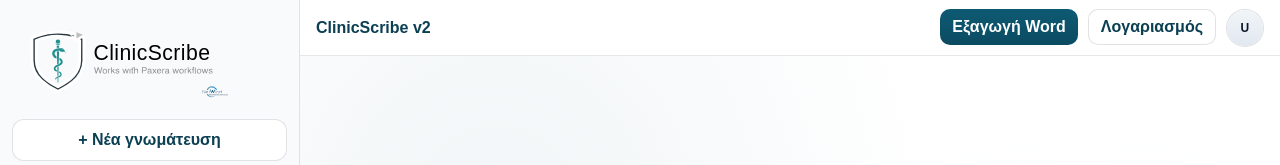
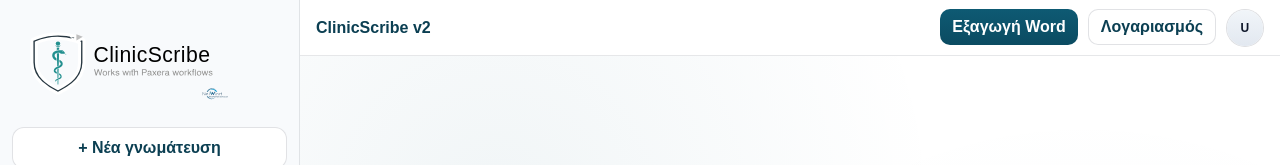
Before and after one commit to petrouliasvasileios/logografos-cloud, a Next.js app: page /app in a window 1280 px wide. Shown: the top 165 px of the page. Built offline with nearby package versions, Linux system fonts and the light colour scheme; no server answers; the database is empty.

Commit message:
fix: logo scoping + important for builder-proof CSS

```diff
--- a/src/app/app/app.css
+++ b/src/app/app/app.css
@@ -18,8 +18,11 @@
 
 .cs-app__brand{
   display: flex;
+  align-items: center;
   justify-content: flex-start;
-  padding: 6px 6px 2px;
+  padding: 8px 6px;
+  min-height: 64px;
+  overflow: visible;
 }
 
 .cs-app__brandLogo{
@@ -746,3 +749,19 @@
     padding-top: 84px !important;
   }
 }
+/* REPLACE this block */
+.cs-app__brand{
+  display: flex;
+  justify-content: flex-start;
+  padding: 6px 6px 2px;
+}
+
+/* WITH this */
+.cs-app__brand{
+  display: flex;
+  align-items: center;
+  justify-content: flex-start;
+  padding: 8px 6px;
+  min-height: 64px;
+  overflow: visible;
+}
```
